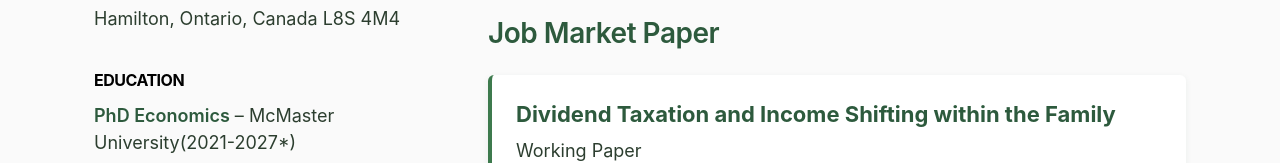
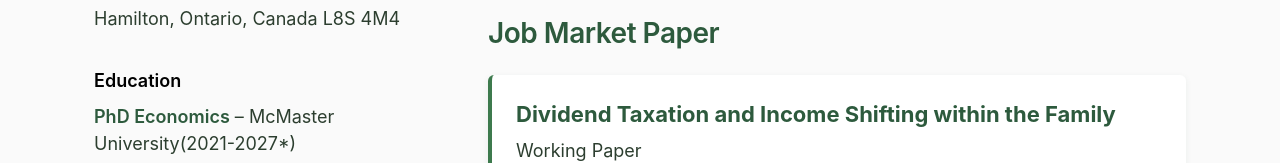
Before and after one commit to robbiemckercher97/academic-website, a Next.js app: page / in a window 1280 px wide. Shown: the part 618-781 px from the top of the page. Built offline with nearby package versions, Linux system fonts and the light colour scheme.

Commit message:
Update Education heading to match contact info styling

```diff
--- a/styles/Home.module.css
+++ b/styles/Home.module.css
@@ -199,12 +199,10 @@
 }
 
 .educationHeading {
-  font-size: var(--font-secondary);
-  font-weight: 700;
+  font-size: var(--font-body);
+  font-weight: 600;
   color: #000;
   margin: 0 0 0.75rem 0;
-  letter-spacing: -0.5px;
-  text-transform: uppercase;
 }
 
 .educationList {
```
